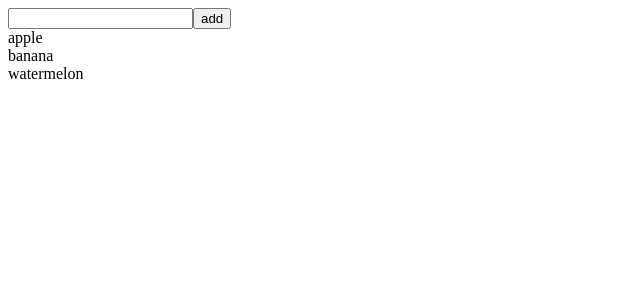
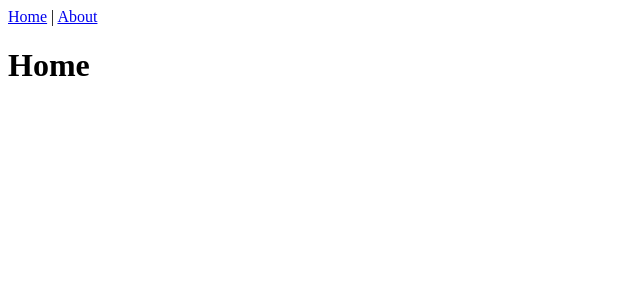
Before and after one commit to tomiliudev/vuejs-test, a Vue app: page / in a window 1280 px wide. Shown: the top 300 px of the page, without its empty margins (0-640 px from the left). Built offline with nearby package versions, Linux system fonts and the light colour scheme.

Commit message:
RouterView、RouterLink

```diff
--- a/src/App.vue
+++ b/src/App.vue
@@ -4,16 +4,12 @@
 // import ParentComponentVModel from '@/components/v-model/ParentComponentVModel.vue'
 // import ComposableTest from '@/components/composable/ComposableTest.vue'
 // import TransitionAnimation from '@/components/animationTest/TransitionAnimation.vue'
-import TransitionGroupAnimation from '@/components/animationTest/TransitionGroupAnimation.vue'
+// import TransitionGroupAnimation from '@/components/animationTest/TransitionGroupAnimation.vue'
+import RouterTest from '@/components/vueRouterTest/RouterTest.vue'
 </script>
 
 <template>
-  <!-- <ChooseFood /> -->
-  <!-- <VModel /> -->
-  <!-- <ParentComponentVModel /> -->
-  <!-- <ComposableTest /> -->
-  <!-- <TransitionAnimation /> -->
-  <TransitionGroupAnimation />
+  <RouterTest />
 </template>
 
 <style scoped></style>
--- /dev/null
+++ b/src/components/vueRouterTest/RouterTest.vue
@@ -0,0 +1,7 @@
+<script setup></script>
+
+<template>
+  <RouterLink to="/?lang=ja#aaa">Home</RouterLink> |
+  <RouterLink :to="{ path: '/about', query: { lang: 'ja' }, hash: '#bbb' }">About</RouterLink>
+  <RouterView />
+</template>
--- a/src/router/index.js
+++ b/src/router/index.js
@@ -1,4 +1,4 @@
-import { createMemoryHistory, createRouter } from 'vue-router'
+import { createWebHistory, createRouter } from 'vue-router'
 import HomeView from '@/components/vueRouterTest/HomeView.vue'
 import AboutView from '@/components/vueRouterTest/AboutView.vue'
 
@@ -8,7 +8,7 @@ const routes = [
 ]
 
 const router = createRouter({
-  history: createMemoryHistory(),
+  history: createWebHistory(), // <===ここがcreateMemoryHistoryからcreateWebHistoryに変更したら治った
   routes
 })
 
```
